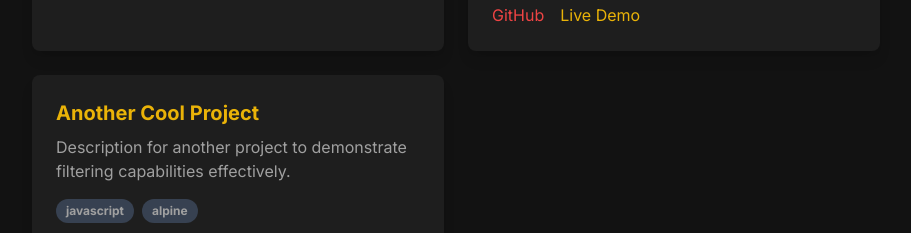
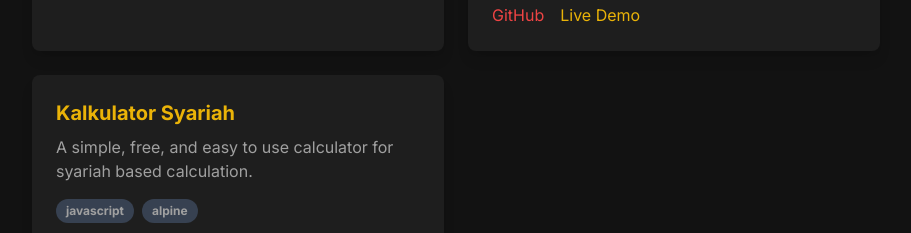
Before and after one commit to lemonaddict/lemonaddict.github.io, a plain HTML site: page index.html in a window 1280 px wide. Shown: the part 833-1066 px from the top of the page, without its empty margins (184-1095 px from the left). Drawn offline with nearby package versions, Linux system fonts and the light colour scheme.

Commit message:
fix: fix project showcase

```diff
--- a/index.html
+++ b/index.html
@@ -90,8 +90,8 @@
                     live: '#'
                 },
                 {
-                    title: 'Another Cool Project',
-                    desc: 'Description for another project to demonstrate filtering capabilities effectively.',
+                    title: 'Kalkulator Syariah',
+                    desc: 'A simple, free, and easy to use calculator for syariah based calculation.',
                     tags: ['javascript', 'alpine'],
                     github: '#',
                     live: null
```
